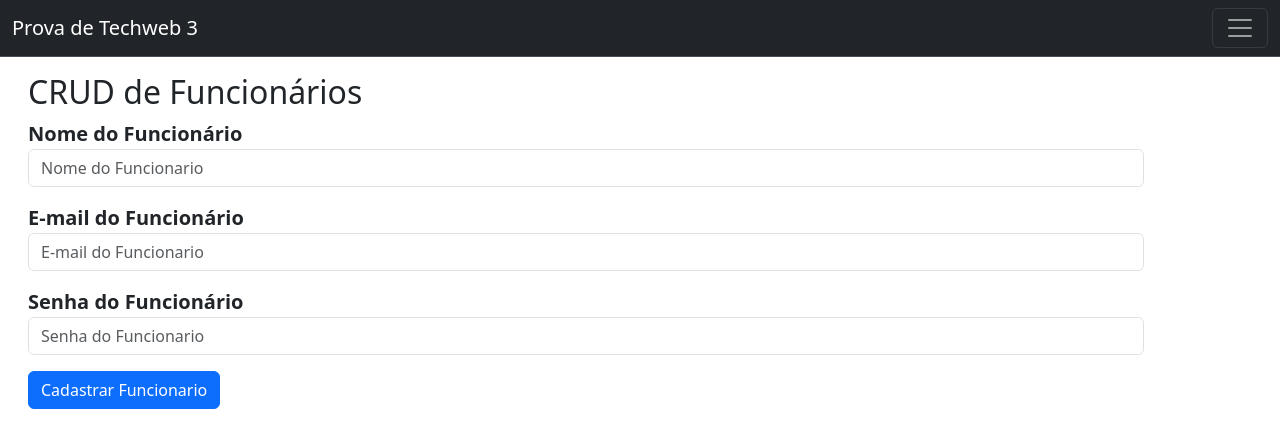
After one commit to Drmsugano/Techweb-3, a PHP site: template app/view/modules/funcionario/funcionario.create.php in a window 1280 px wide. The commit adds this page. Shown: the top 448 px of the page. Run offline with PHP 8.4, Linux system fonts and the light colour scheme; the template is opened without the code that fills it, so the values that code supplies are empty.

Commit message:
Feita as Rotas certas desta vez

```diff
--- a/app/backend/controller/fornecedorController.php
+++ b/app/backend/controller/fornecedorController.php
@@ -1,6 +1,10 @@
 <?php
 require_once "app/backend/model/Fornecedor.php";
 class FornecedorController extends Fornecedor{
+
+    public static function create(){
+        return include_once "app/view/cadastroFornecedor.php";
+    }
     public function cadastrar(){
         $fornecedor = new Fornecedor();
         $fornecedor->CadastrarFornecedor();
--- a/app/backend/model/Funcionario.php
+++ b/app/backend/model/Funcionario.php
@@ -32,7 +32,7 @@ class Funcionario {
         $funcionario->id = $id;
         return $funcionarioDAO->read($funcionario);
     }
-    public function deletar(){
+    public static function deletar(){
         $funcionarioDAO = new FuncionarioDAO();
         $funcionario = new Funcionario();
         $funcionario->id = $_REQUEST["del"];
--- a/app/view/components/lista.php
+++ b/app/view/components/lista.php
@@ -33,7 +33,7 @@ switch ($request) {
                         <td>
                             <i class="btn btn-warning text-white" data-bs-toggle="modal"
                                 data-bs-target="#funcionarioModal<?= $funcionario->id ?>">Editar</i>
-                            <a class="btn btn-danger" href='?del=<?= $funcionario->id ?>' class='m-1 btn btn-danger'
+                            <a class="btn btn-danger" href='/funcionario/destroy?del=<?= $funcionario->id ?>' class='m-1 btn btn-danger'
                                 onclick="return confirm ('Confirma a Exclusão')">Excluir</a>
                         </td>
                     </tr>
--- /dev/null
+++ b/app/view/modules/funcionario/funcionario.create.php
@@ -0,0 +1,36 @@
+<!DOCTYPE html>
+<html lang="pt-br">
+<head>
+    <meta charset="UTF-8">
+    <meta name="viewport" content="width=device-width, initial-scale=1.0">
+    <title>Cadastro de Funcionario</title>
+    <link href='https://unpkg.com/boxicons@2.1.4/css/boxicons.min.css' rel='stylesheet'>
+    <link href="https://cdn.jsdelivr.net/npm/bootstrap@5.3.3/dist/css/bootstrap.min.css" rel="stylesheet" integrity="sha384-QWTKZyjpPEjISv5WaRU9OFeRpok6YctnYmDr5pNlyT2bRjXh0JMhjY6hW+ALEwIH" crossorigin="anonymous">
+</head>
+<body>
+    <?php
+    include __DIR__."/../../components/navbar.php";
+    ?>
+<div class="container m-3">
+    <h2>CRUD de Funcionários</h2>
+    <div class="mb-3">
+    <form action="/funcionario/form/store" method="post">
+            <input type="number" id="idFuncionario" name="id" hidden>
+            <label class="fs-5 fw-bold mp-3" for="nome">Nome do Funcionário</label>
+            <input type="text" class="form-control mb-3" name="nome" id="nome" placeholder="Nome do Funcionario" required>
+            <label class="fs-5 fw-bold mp-3" for="email">E-mail do Funcionário</label>
+            <input type="email" class="form-control mb-3" name="email" id="email" placeholder="E-mail do Funcionario" required>
+            <label class="fs-5 fw-bold mp-3" for="senha">Senha do Funcionário</label>
+            <input type="password" class="form-control mb-3" name="senha" id="senha" placeholder="Senha do Funcionario" required>
+            <button type="submit" class="mb-3 btn btn-primary" name="cadastrarFuncionario" id="botao">Cadastrar Funcionario</button>
+        </form>
+    </div>
+    <div class="constainer-sm justify-content-center">
+        <?php
+        require_once __DIR__."/../../components/lista.php";
+        ?>
+    </div>
+</div>
+<script src="https://cdn.jsdelivr.net/npm/bootstrap@5.3.3/dist/js/bootstrap.bundle.min.js" integrity="sha384-YvpcrYf0tY3lHB60NNkmXc5s9fDVZLESaAA55NDzOxhy9GkcIdslK1eN7N6jIeHz" crossorigin="anonymous"></script>
+</body>
+</html>
```
Also changed, not shown: app/backend/controller/controller.php (+0 -24 lines), app/backend/controller/funcionarioController.php (+8 -2 lines), index.php (+10 -4 lines).
